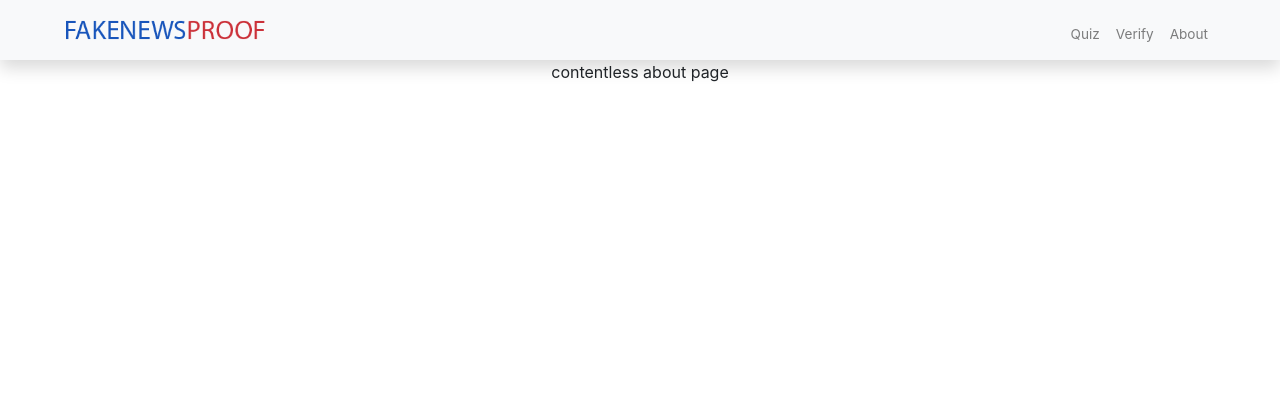
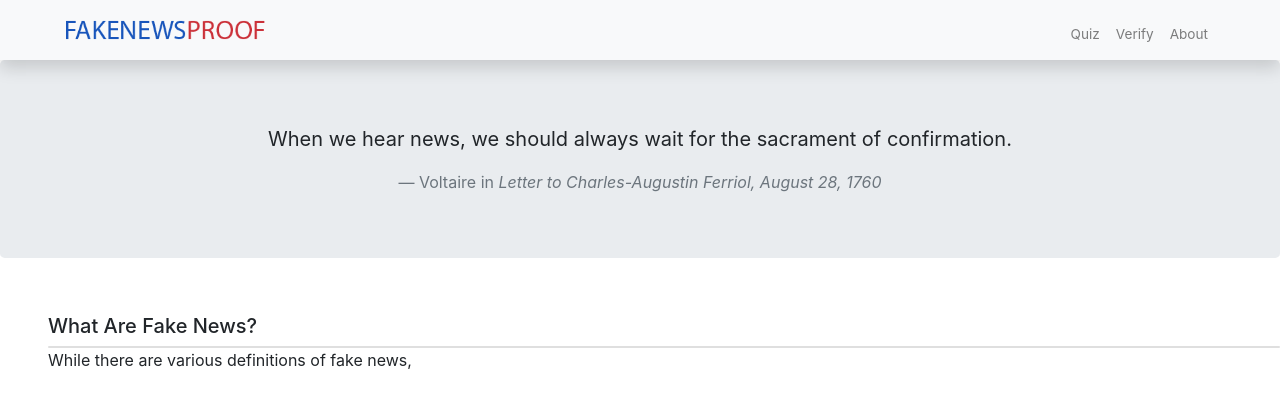
Before and after one commit to ashgarr/fn-react, a React (Create React App) app: page /about in a window 1280 px wide. Shown: the top 408 px of the page. Built offline with nearby package versions, Linux system fonts and the light colour scheme.

Commit message:
Jingle: some about us page

```diff
--- a/src/views/About.js
+++ b/src/views/About.js
@@ -1,11 +1,35 @@
 import React, { Component } from 'react'
 import '../App.css'
+import Jumbotron from 'react-bootstrap/Jumbotron'
 
 class About extends Component {
     render() {
-        return(
+        return (
             <div>
-                <p>contentless about page</p>
+
+                <Jumbotron>
+                    <blockquote class="blockquote mb-0">
+                        <p class="font-size">When we hear news, we should always wait for the sacrament of confirmation.</p>
+                        <footer class="blockquote-footer">Voltaire in <cite title="Source Title">Letter to Charles-Augustin Ferriol, August 28, 1760</cite></footer>
+                    </blockquote>
+                </Jumbotron>
+
+                <div class="ml-5 text-left">
+                    <br />
+                    <h5>
+                        What Are Fake News?
+                    </h5>
+                    <div class="card">
+
+                    </div>
+                    <p>
+                        While there are various definitions of fake news,
+                            </p>
+                </div>
+
+
+
+
             </div>
         )
     }
```
